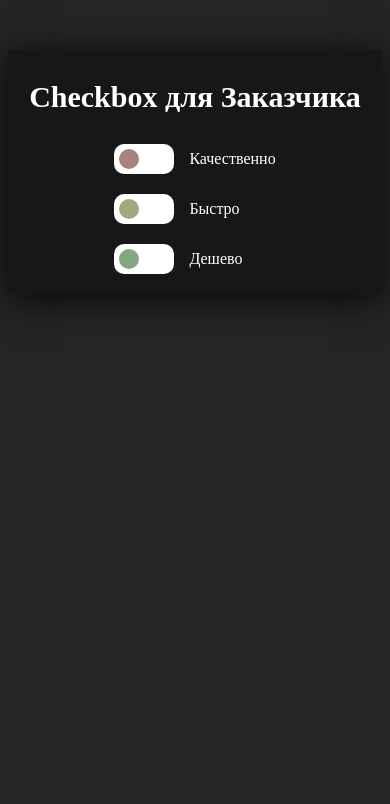
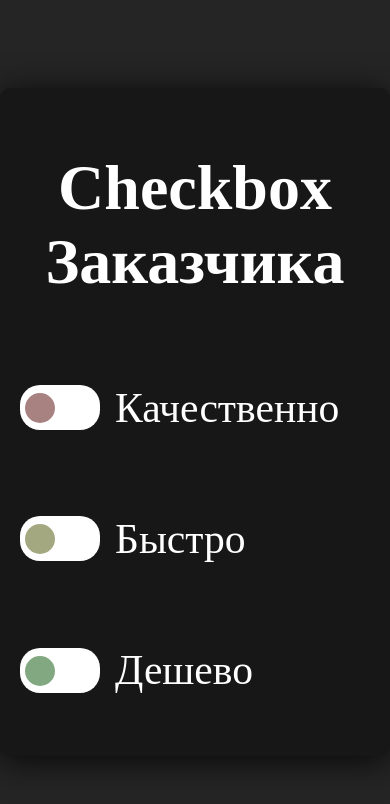
Before and after one commit to KudenikovNS/checkboxForCustomer, a plain HTML site: page index.html in a window 390 px wide. Drawn offline with Linux system fonts and the light colour scheme.

Commit message:
Mobile layot

```diff
--- a/index.html
+++ b/index.html
@@ -9,39 +9,46 @@
 
   <body>
     <div class="container">
-      <div class="left">
-        <h1 class="text-center">Checkbox для Заказчика</h1>
-        <div class="content">
-          <div class="checkbox-container">
+      <div class="checkbox">
+        <h1 class="checkbox__text">Checkbox <br />Заказчика</h1>
+        <div class="checkbox__container">
           <input
             type="checkbox"
             class="order"
             value="quality"
             id="quality-checkbox"
           />
-            <label class="quality-checkbox" for="quality-checkbox"></label>
+          <label
+            class="label-checkbox quality-checkbox"
+            for="quality-checkbox"
+          ></label>
           <p class="text">Качественно</p>
         </div>
-          <div class="checkbox-container">
+        <div class="checkbox__container">
           <input
             type="checkbox"
             class="order"
             value="speed"
             id="speed-checkbox"
           />
-            <label class="speed-checkbox" for="speed-checkbox"></label>
+          <label
+            class="label-checkbox speed-checkbox"
+            for="speed-checkbox"
+          ></label>
           <p class="text">Быстро</p>
         </div>
-          <div class="checkbox-container">
+        <div class="checkbox__container">
           <input
             type="checkbox"
             class="order"
             value="cheap"
             id="cheap-checkbox"
           />
-            <label class="cheap-checkbox" for="cheap-checkbox"></label>
+          <label
+            class="label-checkbox cheap-checkbox"
+            for="cheap-checkbox"
+          ></label>
           <p class="text">Дешево</p>
-          </div>
         </div>
       </div>
     </div>
--- a/style.css
+++ b/style.css
@@ -1,36 +1,42 @@
 body {
   background-color: #252526;
+  margin: 0 auto;
 }
 
 .container {
   display: flex;
+  align-items: center;
   justify-content: center;
-  align-items: center;
-  margin-top: 50px;
-  /*   height: 50%; */
+  height: 100vh;
 }
 
-.content {
-  display: flex;
-  flex-direction: column;
-}
-
-.left {
+.checkbox {
   display: flex;
   flex-direction: column;
   align-items: center;
   text-align: center;
+  width: 37.5rem;
+  padding: 20px;
   background-color: #171718;
   box-shadow: 0px 5px 35px rgba(0, 0, 0, 0.8);
-  padding: 20px;
   border-radius: 10px;
-  /*   width: 80%; */
-  max-width: 600px;
 }
 
-.checkbox-container {
+.checkbox__text {
+  font-size: 4rem;
+  color: #fff;
+}
+
+.checkbox__container {
   display: flex;
   align-items: center;
+  width: 250px;
+}
+
+.text {
+  color: #fff;
+  font-size: 2rem;
+  padding-left: 15px;
 }
 
 input[type="checkbox"] {
@@ -43,7 +49,7 @@ label {
   width: 60px;
   height: 30px;
   background-color: #fff;
-  border-radius: 10px;
+  border-radius: 20px;
   cursor: pointer;
 }
 
@@ -58,8 +64,7 @@ label::before {
   transition: transform 0.3s ease-in-out;
 }
 
-/* Качество */
-.quality-checkbox {
+.label-checkbox {
   transition: background-color 0.3s;
 }
 
@@ -84,11 +89,6 @@ label::before {
   transition: transform 0.3s, background-color 0.3s;
 }
 
-/* Быстрота */
-.speed-checkbox {
-  transition: background-color 0.3s;
-}
-
 #speed-checkbox:checked + .speed-checkbox {
   background-color: rgb(237, 241, 156);
   transition: background-color 0.3s;
@@ -108,11 +108,6 @@ label::before {
 #speed-checkbox:not(:checked) + label::before {
   transform: translateX(0);
   transition: transform 0.3s, background-color 0.3s;
-}
-
-/* Цена */
-.cheap-checkbox {
-  transition: background-color 0.3s;
 }
 
 #cheap-checkbox:checked + .cheap-checkbox {
@@ -136,46 +131,41 @@ label::before {
   transition: transform 0.3s, background-color 0.3s;
 }
 
-.text-center {
-  font-size: 30px;
-  color: #fff;
-  margin-bottom: 20px;
-}
-
-.text {
-  font-size: 25px;
-  padding-left: 15px;
-  color: #fff;
-}
-
 @media (max-width: 600px) {
-  .container {
-    height: auto;
-  }
-
-  .left {
-    padding: 10px;
-    width: 100%;
-    border-radius: 0;
-  }
-
-  h1 {
-    font-size: 24px;
+  .checkbox__container {
+    width: 86%;
   }
 
   .text {
-    font-size: 16px;
+    font-size: 2.6rem;
   }
-  /*
+
   label {
-    width: 40px;
-    height: 20px;
+    width: 80px;
+    height: 45px;
   }
 
   label::before {
-    top: 2px;
-    left: 2px;
-    width: 16px;
-    height: 16px;
-  } */
+    top: 8px;
+    width: 30px;
+    height: 30px;
+  }
+
+  #quality-checkbox:checked + label::before {
+    transform: translateX(40px);
+  }
+
+  #speed-checkbox:checked + label::before {
+    transform: translateX(40px);
+  }
+
+  #cheap-checkbox:checked + label::before {
+    transform: translateX(40px);
+  }
 }
+
+@media (max-width: 400px) {
+  .checkbox__container {
+    width: 100%;
+  }
+}
```
Lines whose indentation alone changed are shown as unchanged.
